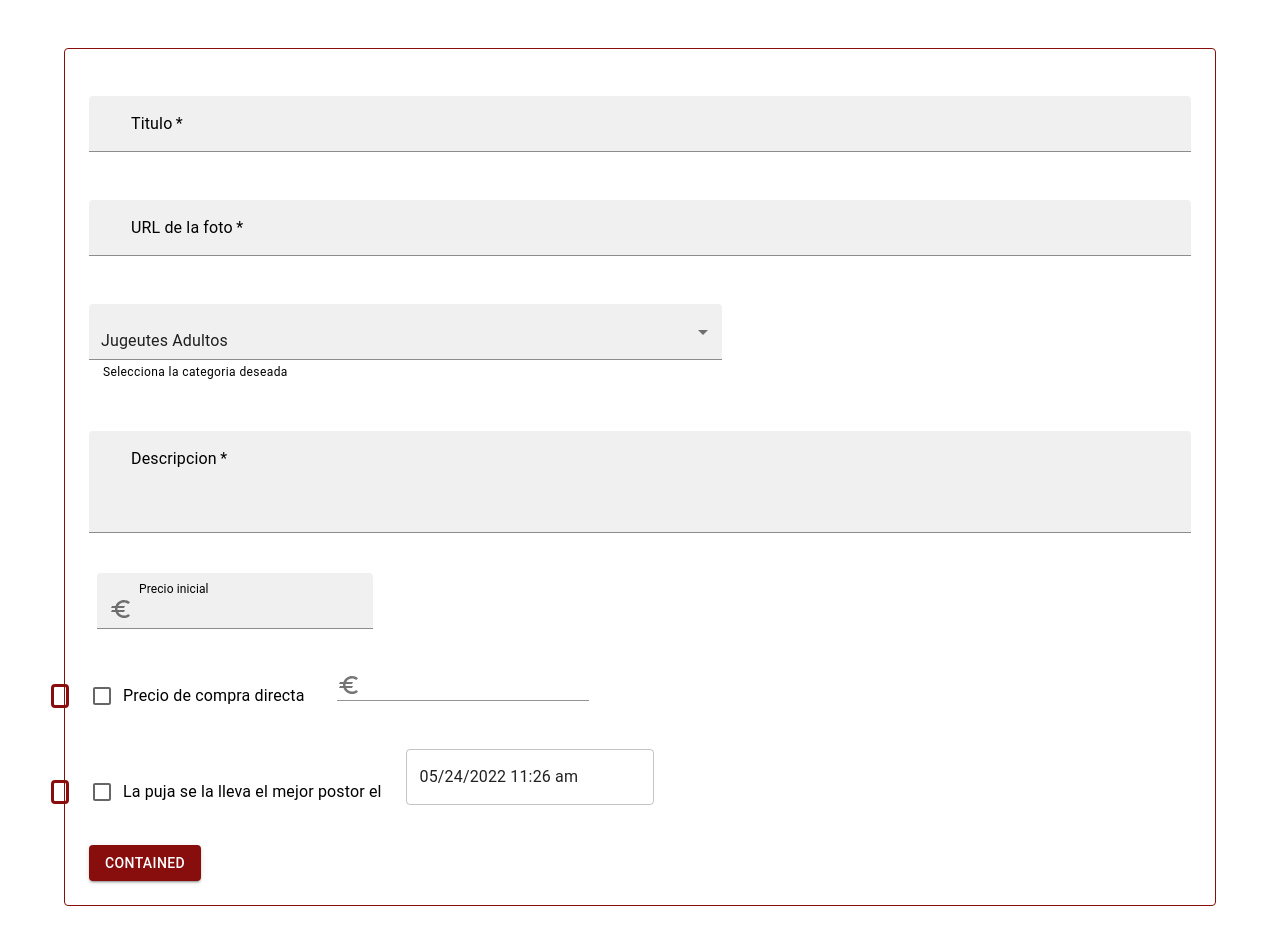
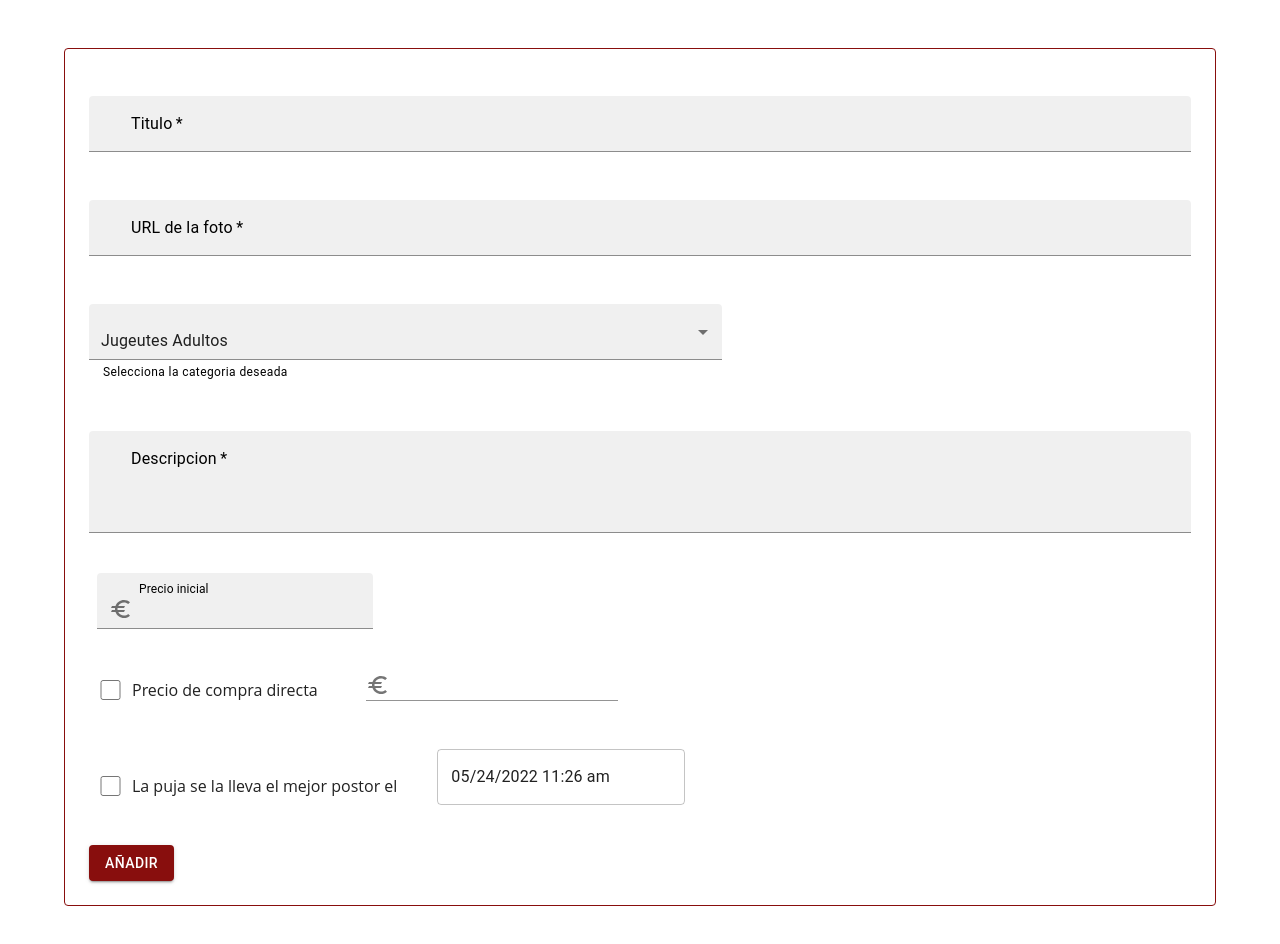
Before and after one commit to tomgreef/Eguay-dummy-app, a React (Create React App) app: page /addProduct in a window 1280 px wide. Shown: the top 944 px of the page. Built offline with nearby package versions, Linux system fonts and the light colour scheme.

Commit message:
Añadir subasta fixed

```diff
--- a/src/components/addProduct/addProduct.tsx
+++ b/src/components/addProduct/addProduct.tsx
@@ -15,23 +15,31 @@ import { DateTimePicker } from '@mui/x-date-pickers/DateTimePicker';
 
 const currencies = [
     {
-        value: 'Jugeutes Adultos',
-        label: 'Jugeutes Adultos',
+        value: ' Jugeutes Adultos',
+        label: ' Jugeutes Adultos',
+
     },
     {
-        value: 'Weed',
-        label: '*',
+        value: ' Viajes',
+        label: ' Viajes',
     },
     {
-        value: 'BTC',
-        label: '฿',
+        value: ' Mobiliario',
+        label: ' Mobiliario',
     },
     {
-        value: 'JPY',
-        label: '¥',
+        value: ' Tech',
+        label: 'Tech',
     },
 ];
 
+const mystyle = {
+    top: "5px",
+  width: "25px",
+  height: "20px",
+  border: "solid white",
+  margin:"1px"
+  };
 
 export default function AddressForm() {
     const [currency, setCurrency] = React.useState('EUR');
@@ -83,9 +91,11 @@ export default function AddressForm() {
                         margin="normal"
                         SelectProps={{
                             native: true,
+
                         }}
                         helperText="Selecciona la categoria deseada"
                         variant="filled"
+
                     >
                         {currencies.map((option) => (
                             <option key={option.value} value={option.value}>
@@ -135,12 +145,11 @@ export default function AddressForm() {
                           alignItems="flex-end"
                           gap ={4}
                     >
-                    <FormControlLabel
-                        sx={{ m: -1  }}
-                        control={<Checkbox color="primary" name="PrecioDeCompra" value="yes"/>}
-                        label="Precio de compra directa"
+                    <Stack sx={{ m: 1  }} direction="row" gap ={1} >
+                     <input type="checkbox" style={mystyle} />
+                     Precio de compra directa
+                     </Stack>
 
-                    />
                         <TextField
                             sx={{ m: 1  }}
                             id="input-with-icon-textfield"
@@ -166,12 +175,16 @@ export default function AddressForm() {
                           gap ={4}
                           sx={{ m: 0  }}
                     >
-                        <FormControlLabel
+                        {/* <FormControlLabel
                             sx={{ m: -1  }}
                             control={<Checkbox color="primary" name="PrecioDeCompra" value="yes"/>}
                             label="La puja se la lleva el mejor postor el "
 
-                        />
+                        /> */}
+                    <Stack sx={{ m: 1  }} direction="row" gap ={1} >
+                     <input type="checkbox" style={mystyle} />
+                     La puja se la lleva el mejor postor el
+                     </Stack>
                         <LocalizationProvider dateAdapter={AdapterDateFns}>
                             <DateTimePicker
                                 renderInput={(props) => <TextField {...props} />}
@@ -187,7 +200,7 @@ export default function AddressForm() {
 
                     </Grid>
                         <Grid >
-                        <Button variant="contained">Contained</Button>
+                        <Button variant="contained">Añadir</Button>
                         </Grid>
                     </Stack>
                     </Grid>
--- /dev/null
+++ b/src/components/product/product.tsx
@@ -0,0 +1,19 @@
+import { Grid  } from "@mui/material";
+
+
+export default function Product(){
+    return(
+        <Grid container spacing={2}>
+            <Grid item xs={6} md={4}>
+            <Grid item container xs={12} justifyContent='center'>
+                    <h1>sss</h1>
+                 </Grid>
+            </Grid>
+            <Grid item xs={6} md={6}>
+
+                    <h1>sss</h1>
+
+            </Grid>
+            </Grid>
+    );
+}
--- a/src/index.tsx
+++ b/src/index.tsx
@@ -9,6 +9,7 @@ import Register from './components/register/Register'
 import CrearSubasta from './components/crearSubasta/CrearSubasta';
 import Login from './components/login/Login';
 import AddProduct from './components/addProduct/addProduct';
+import Product from './components/product/product';
 
 const root = ReactDOM.createRoot(
   document.getElementById('root') as HTMLElement
@@ -45,6 +46,7 @@ root.render(
           <Route path="/registrar" element={<Register />} />
           <Route path="/crearSubasta" element={<CrearSubasta />} />
           <Route path="/addProduct" element={<AddProduct />} />
+          <Route path="/product" element={<Product />} />
         </Routes>
       </Router>
     </ThemeProvider>
```
